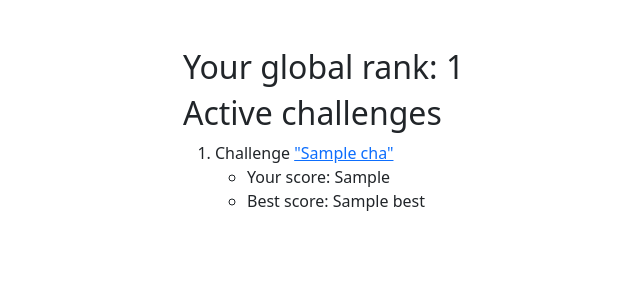
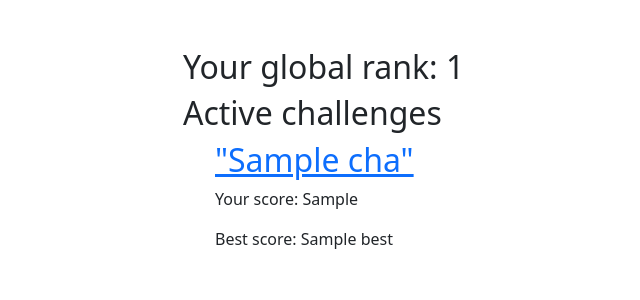
Before and after one commit to Felicity-IIIT-Hyderabad/vimgolf-server, a Flask app: template vimgolf/templates/challenge_list.html in a window 1280 px wide. Shown: the part 64-364 px from the top of the page, without its empty margins (121-761 px from the left). Run offline with Flask 2, Linux system fonts and the light colour scheme; the template is opened without the code that fills it: most values are stand-ins (such as "Sample title", 1, 10 or a date in 2020); parts of the project's set-up code (start-up, migrations or seed data) failed here and were passed over; some libraries are stand-ins or nearby versions.

Commit message:
Update html layout

```diff
--- a/vimgolf/templates/challenge.html
+++ b/vimgolf/templates/challenge.html
@@ -6,7 +6,7 @@
     <h2>Input text</h2>
     {% if intxt %}
     <code>
-        {{intxt}}
+        <pre class="prettyprint">{{intxt}}</pre>
     </code>
     {% else %}
     (no input text)
--- a/vimgolf/templates/challenge_list.html
+++ b/vimgolf/templates/challenge_list.html
@@ -9,13 +9,9 @@
 
 <ol>
     {% for cha in challenges %}
-    <li>
-        Challenge <a href="/vimgolf/challenges/{{cha.id}}">"{{cha.name}}"</a><br>
-        <ul>
-            <li>Your score: {{cha.my}}</li>
-            <li>Best score: {{cha.best}}</li>
-        </ul>
-    </li>
+    <h2> <a href="/vimgolf/challenges/{{cha.id}}">"{{cha.name}}"</a></h2>
+    <p>Your score: {{cha.my}}</p>
+    <p>Best score: {{cha.best}}</p>
     {% endfor %}
 </ol>
 
```
